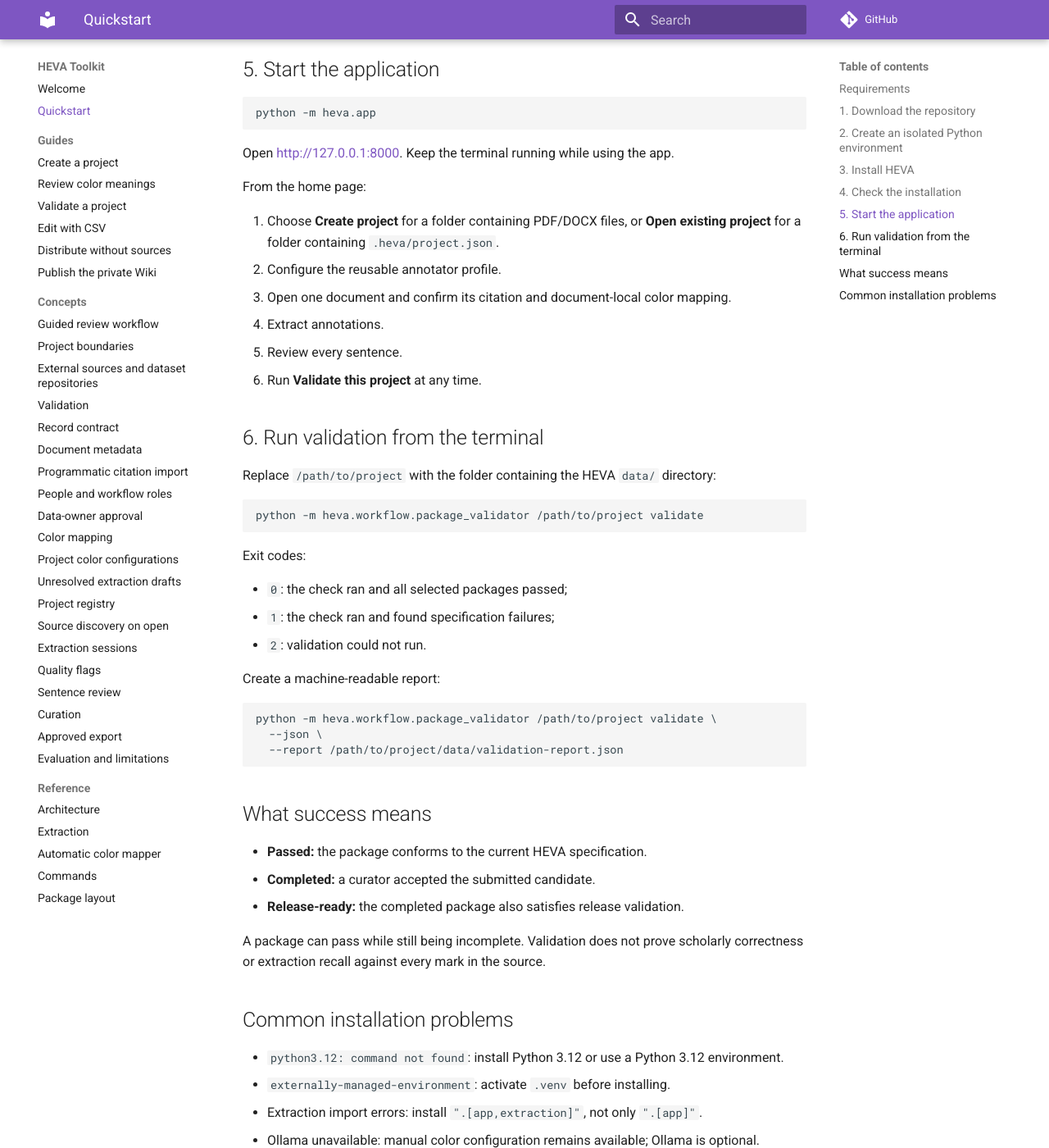
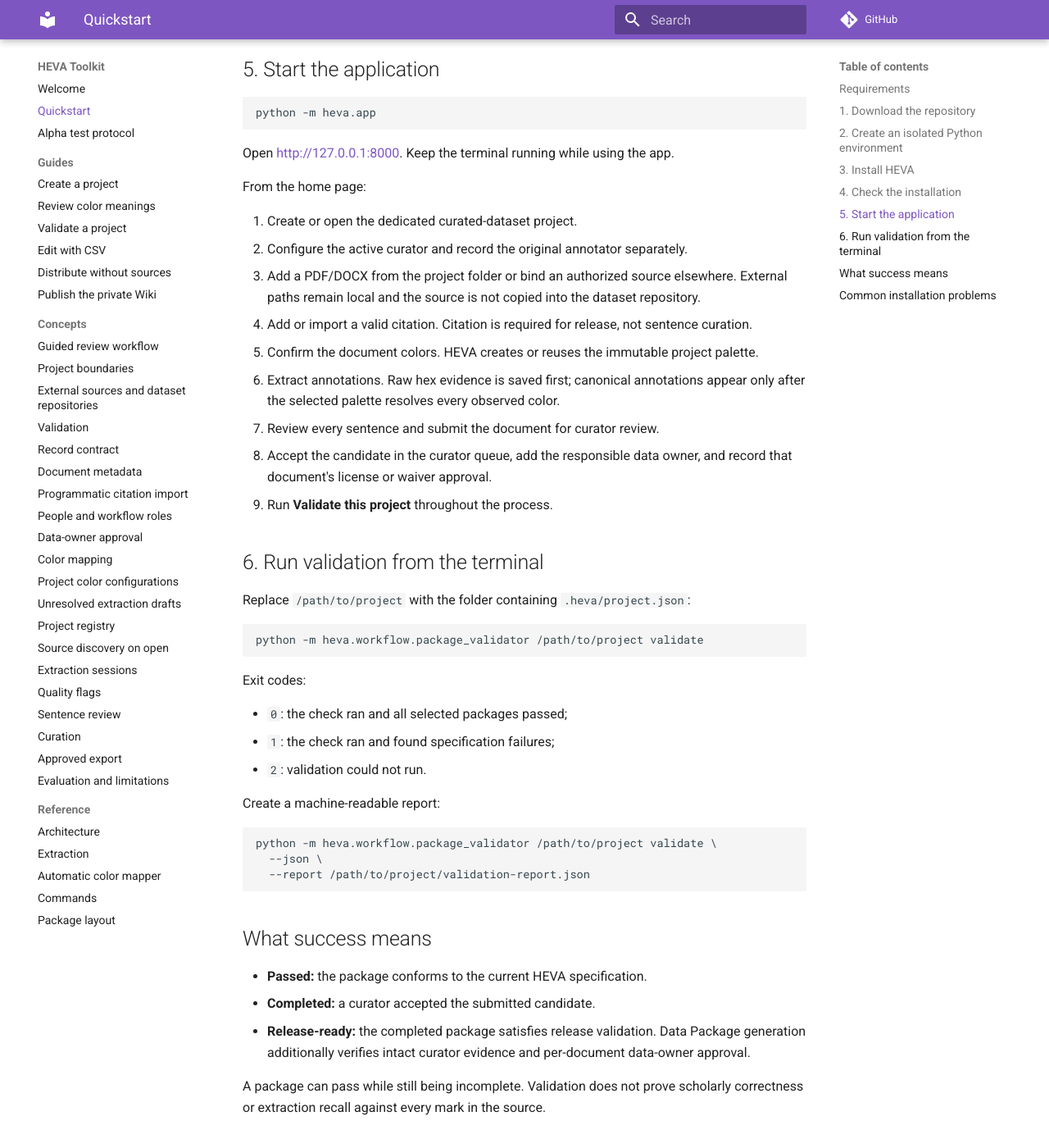
Before and after one commit to zzbn12345/HEVA_toolkit, an MkDocs documentation site: the page built from docs/quickstart.md, in a window 1280 px wide and 1400 px high, scrolled down 1601 px. Shown: the whole window at 82% size. Built offline with MkDocs 1.6.1 and Material for MkDocs 9.7.7, drawn with Linux system fonts in a browser that asks for light colours; comment, search, counter and statistics services are not loaded; some of the changed text lies outside the part shown.

Commit message:
test: define the integrated alpha journey
Researchers need one reproducible path from an authorized source to a validated release. Exercise every accountability gate offline and document the real-dataset protocol and product-owner questions for alpha testing.

````diff
--- a/docs/quickstart.md
+++ b/docs/quickstart.md
@@ -7,7 +7,7 @@
 
 - Python 3.12
 - A terminal
-- A local folder containing PDF or DOCX source documents
+- A folder for the curated dataset; source PDF/DOCX files may be elsewhere
 - Ollama only when automatic color-label suggestions are needed
 
 HEVA runs locally. The web application does not upload source documents.
@@ -81,17 +81,22 @@
 
 From the home page:
 
-1. Choose **Create project** for a folder containing PDF/DOCX files, or **Open existing
-   project** for a folder containing `.heva/project.json`.
-2. Configure the reusable annotator profile.
-3. Open one document and confirm its citation and document-local color mapping.
-4. Extract annotations.
-5. Review every sentence.
-6. Run **Validate this project** at any time.
+1. Create or open the dedicated curated-dataset project.
+2. Configure the active curator and record the original annotator separately.
+3. Add a PDF/DOCX from the project folder or bind an authorized source elsewhere. External
+   paths remain local and the source is not copied into the dataset repository.
+4. Add or import a valid citation. Citation is required for release, not sentence curation.
+5. Confirm the document colors. HEVA creates or reuses the immutable project palette.
+6. Extract annotations. Raw hex evidence is saved first; canonical annotations appear only
+   after the selected palette resolves every observed color.
+7. Review every sentence and submit the document for curator review.
+8. Accept the candidate in the curator queue, add the responsible data owner, and record
+   that document's license or waiver approval.
+9. Run **Validate this project** throughout the process.
 
 ## 6. Run validation from the terminal
 
-Replace `/path/to/project` with the folder containing the HEVA `data/` directory:
+Replace `/path/to/project` with the folder containing `.heva/project.json`:
 
 ```bash
 python -m heva.workflow.package_validator /path/to/project validate
@@ -108,14 +113,16 @@
 ```bash
 python -m heva.workflow.package_validator /path/to/project validate \
   --json \
-  --report /path/to/project/data/validation-report.json
+  --report /path/to/project/validation-report.json
 ```
 
 ## What success means
 
 - **Passed:** the package conforms to the current HEVA specification.
 - **Completed:** a curator accepted the submitted candidate.
-- **Release-ready:** the completed package also satisfies release validation.
+- **Release-ready:** the completed package satisfies release validation. Data Package
+  generation additionally verifies intact curator evidence and per-document data-owner
+  approval.
 
 A package can pass while still being incomplete. Validation does not prove scholarly
 correctness or extraction recall against every mark in the source.
--- a/mkdocs.yml
+++ b/mkdocs.yml
@@ -26,6 +26,7 @@
 nav:
   - Welcome: index.md
   - Quickstart: quickstart.md
+  - Alpha test protocol: ALPHA_TEST.md
   - Guides:
       - Create a project: guides/create-project.md
       - Review color meanings: guides/review-colors.md
````
Also changed, not shown: CHANGELOG.md (+2 -0 lines), docs/ALPHA_TEST.md (added, +54 -0 lines), docs/index.md (+7 -6 lines), 1 other file.
